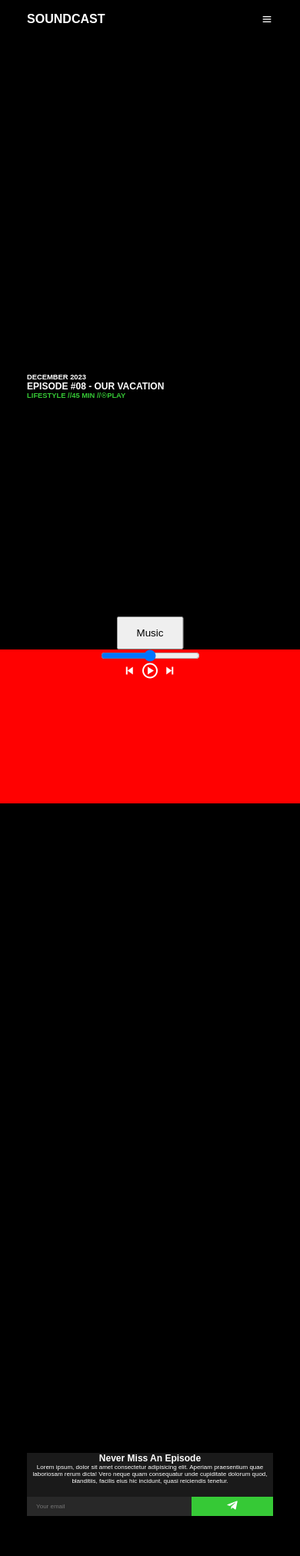
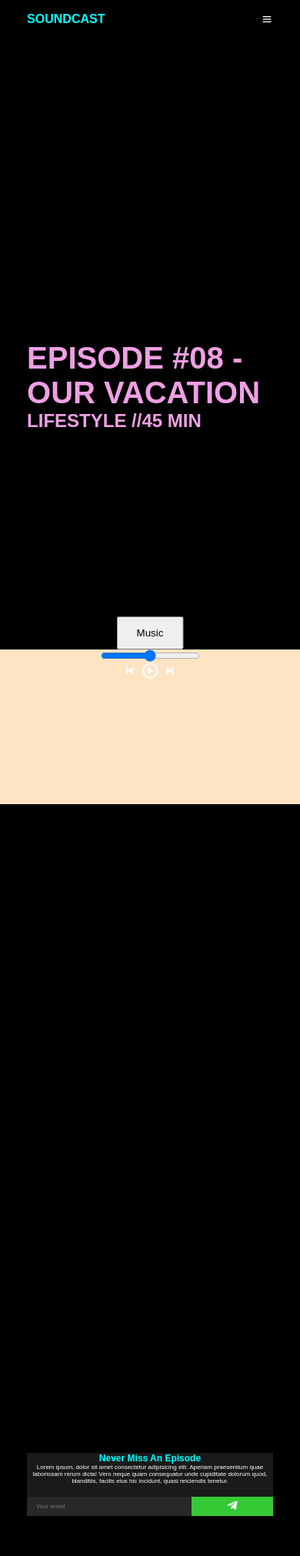
Before and after one commit to theaysha/muzic, a PHP site: page / in a window 390 px wide. Shown: the top 2022 px of the page at 77% size. Run offline with PHP 8.4, Linux system fonts and the light colour scheme; the visitor is signed in with stand-in values (Sample User, id 1); data that the repository does not hold is empty.

Commit message:
complete

```diff
--- a/css/design.css
+++ b/css/design.css
@@ -17,7 +17,7 @@ header{
     width: 100%;
 }
 h1{
-    color: #fff;
+    color:aqua;
 }
 
 nav{
@@ -62,9 +62,14 @@ section{
 #home{
     box-shadow: 0 0 100px black inset;
 }
+.container h1{
+    font-size: 5rem;
+    color:rgb(239, 160, 227);
 
-.container > h3:first-child{
-    color: #fff;
+}
+.container h3{
+    font-size: 3rem;
+    color:rgb(239, 160, 227);
 }
 
 .container{
@@ -264,8 +269,8 @@ form button i{
 
     .mini_player{
         position: fixed;
-        background: #ff0101;
-        display: flex;
+        background: bisque;
+        display: none;
         flex-direction: column;
         align-items: center;
         bottom: 0;
@@ -347,6 +352,9 @@ form button i{
         #music_player{
             display: block;
         }
+        .mini_player{
+            display: flex;
+        }
     }
 
     @media(max-width: 975px){
@@ -426,3 +434,11 @@ form button i{
     display: flex;
     color: lawngreen;
 }
+.triangle{
+    background-color: transparent;
+    border: none;
+}
+
+.triangle i{
+    color: #fff;
+}
--- a/index.php
+++ b/index.php
@@ -34,14 +34,11 @@
     <main>
         <section id="home">
             <div class="container">
-                <h3>DECEMBER 2023</h3>
                 <h1 class="H1">EPISODE #08 - OUR VACATION</h1>
                 <div class="content">
                     <h3>LIFESTYLE //</h3>
 
-                        <h3> 45 MIN //</h3>
-                    <i class='bx bx-play-circle'></i>
-                    <h3>PLAY</h3>
+                        <h3 id="min_duration"> 45 MIN</h3>
                 </div>
             </div>
             <div class="player">
@@ -66,7 +63,7 @@
                             <p><?php echo $exe["lyrics"]?></p>
                             <div class="content">
                                 <h3><?php echo $exe["singername"]?> //</h3>
-                                    <h3 class="duration"></h3>
+                                    <!-- <h3 class="duration">45 min //</h3> -->
                                 <!-- <i class='bx bx-play-circle'></i> -->
                                 <h3>PLAY</h3>
                                 <button class="abcd" value="<?php echo $exe["musicname"]?>"><i class='bx bx-play-circle' id="<?php echo $exe["id"]?>"></i></button>
@@ -210,11 +207,13 @@
     </footer>
     <button id="music_player">Music</button>
     <div class="mini_player">
+        <h1 id="wname"></h1>
         <input type="range">
         <div class="control">
-            <i class='bx bx-skip-previous'></i>
-            <i class='bx bx-play-circle' ></i>
-            <i class='bx bx-skip-next' ></i>
+            <i class='bx bx-skip-previous' id="prev"></i>
+            <!-- <i class='bx bx-play-circle' ></i> -->
+            <button class="triangle">  <i class='bx bx-play-circle' id="music_btn"></i></button>
+            <i class='bx bx-skip-next' id="next"></i>
         </div>
     </div>
     <script src="js/main.js"></script>
```
Also changed, not shown: js/main.js (+150 -7 lines), upload/dura.jpeg (added), upload/perfect.jpeg (added), upload/shower.jpeg (added), upload/you.jpeg (added), 3 other files.
